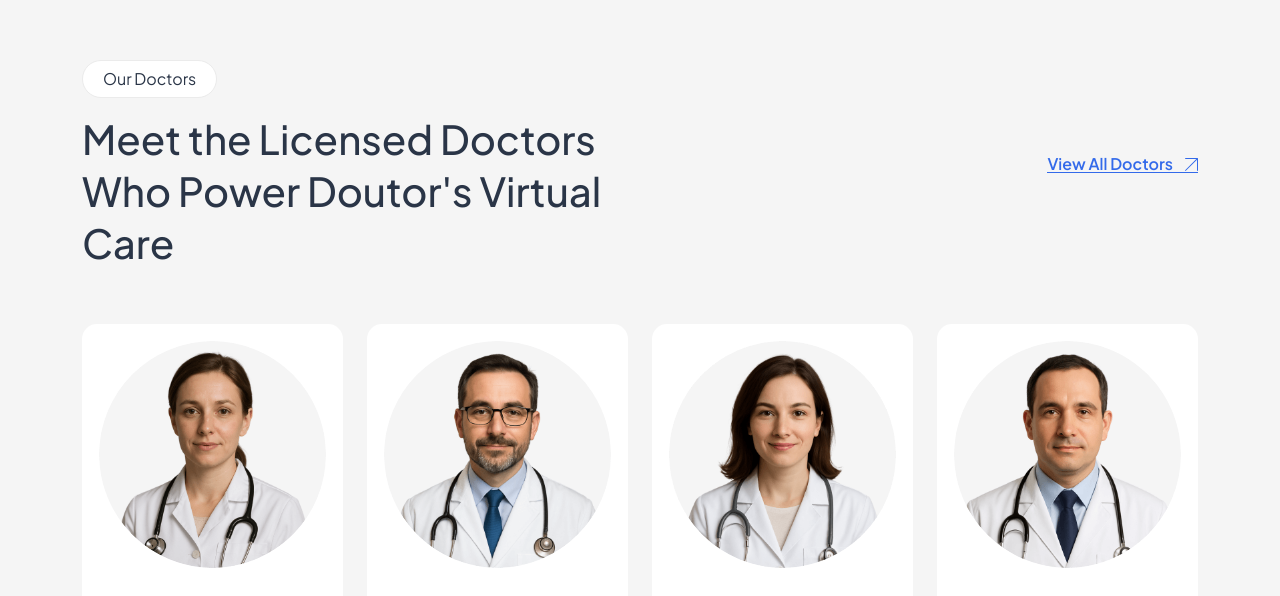
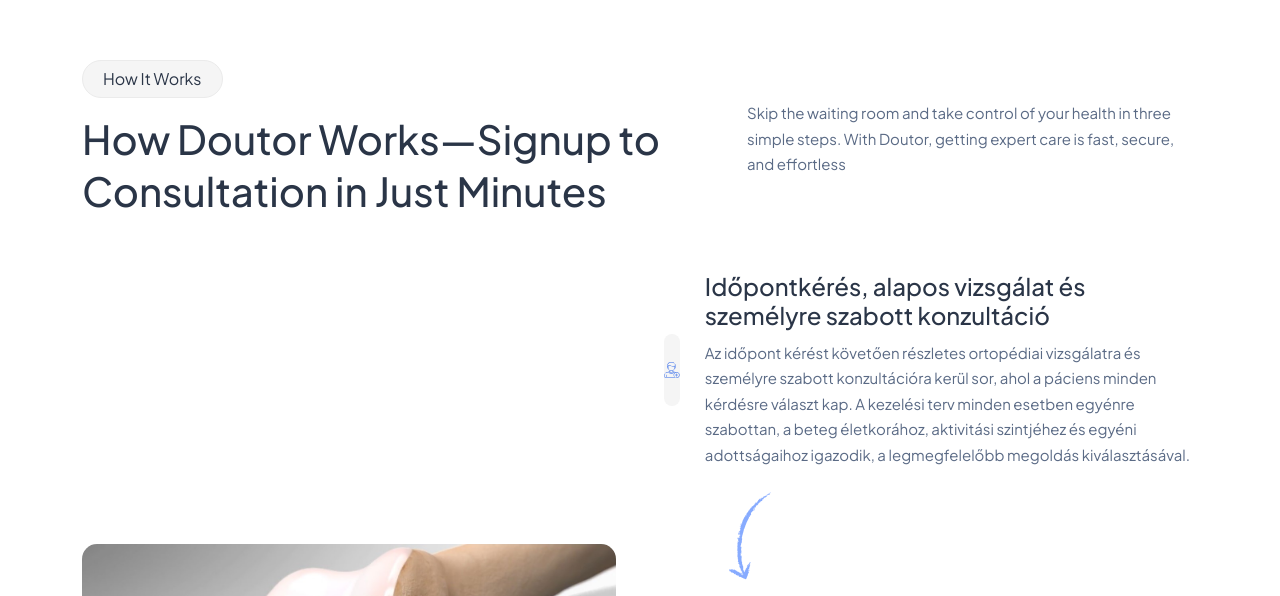
Before and after one commit to Anadasi/allinside.hu, a Next.js app: page / in a window 1280 px wide. Shown: the part 6244-6840 px from the top of the page. Built offline with nearby package versions, Linux system fonts and the light colour scheme.

Commit message:
bloginvises

```diff
--- a/src/app/page.tsx
+++ b/src/app/page.tsx
@@ -25,7 +25,7 @@
 
       <OurServices />
 
-      <OurDoctors />
+      {/* <OurDoctors /> */}
 
       <HowItWorks />
 
```
